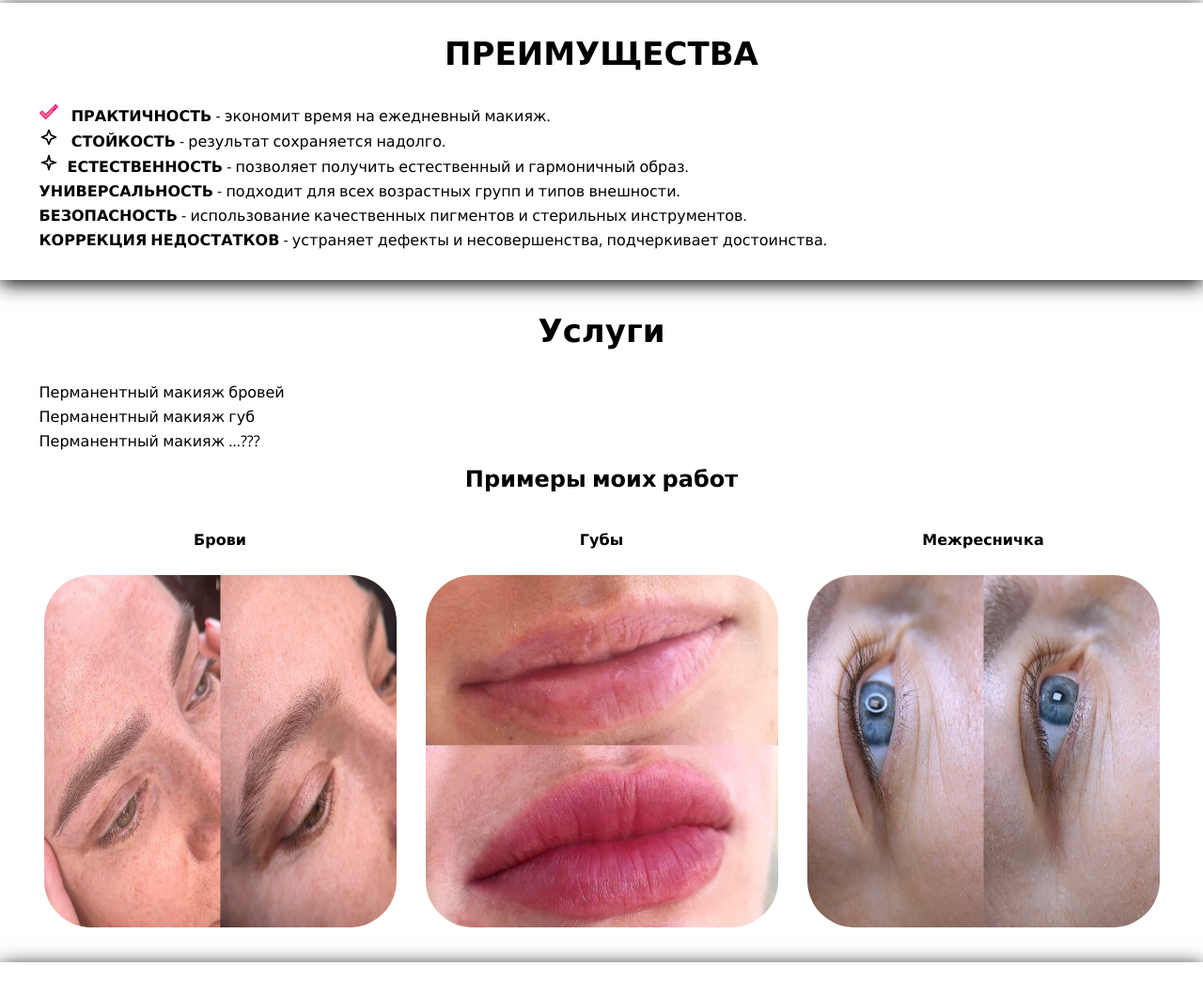
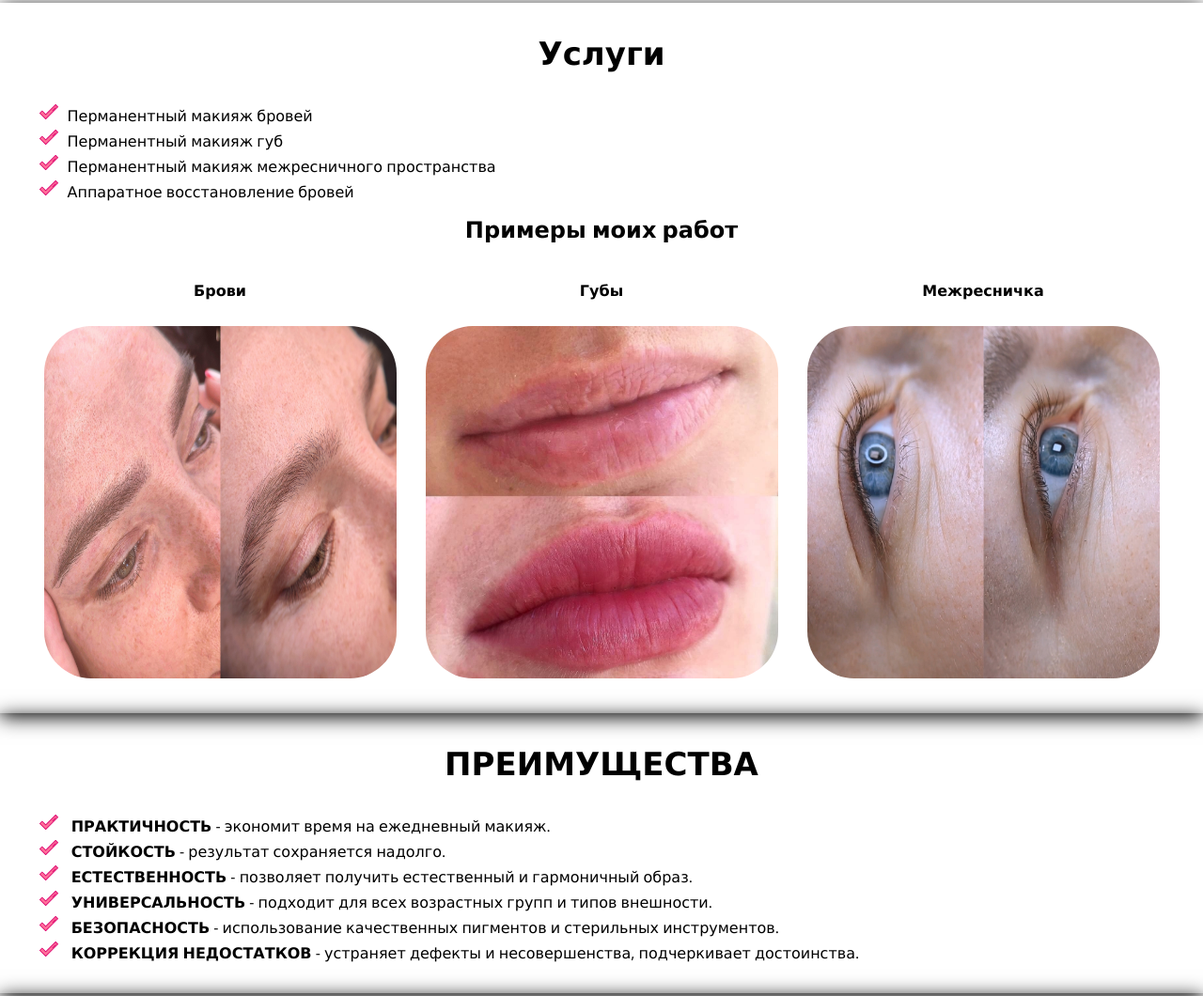
Before and after one commit to IrinaMIrina/permanent-st, a plain HTML site: page permanent-st/index.html in a window 1280 px wide. Shown: the part 443-1503 px from the top of the page at 94% size. Drawn offline with nearby package versions, Linux system fonts and the light colour scheme.

Commit message:
init:space

```diff
--- a/permanent-st/index.html
+++ b/permanent-st/index.html
@@ -47,33 +47,14 @@
             </div>
         </div>
     </section>
-
-    <section class="tools">
-        <div class="wrapper">
-            <div class="tools_content">
-                <h2>ПРЕИМУЩЕСТВА</h2>
-                <ul class="list">
-                    <li><img src="./img/svg4.svg" alt="tick" class="svg aboutme__svg">
-                        <strong>ПРАКТИЧНОСТЬ</strong> -  экономит время на ежедневный макияж.</li>
-                    <li>
-                        <img src="./img/svgstar1.svg" alt="tick" class="svg aboutme__svg">
-                        <strong>СТОЙКОСТЬ</strong> - результат сохраняется надолго.</li>
-                    <li><img src="./img/svgstar2.svg" alt="tick" class="svg aboutme__svg"><strong>ЕСТЕСТВЕННОСТЬ</strong> - позволяет получить естественный и гармоничный образ.</li>
-                    <li><strong>УНИВЕРСАЛЬНОСТЬ</strong> - подходит для всех возрастных групп и типов внешности.</li>
-                    <li><strong>БЕЗОПАСНОСТЬ</strong> - использование качественных пигментов и стерильных инструментов.</li>
-                    <li><strong>КОРРЕКЦИЯ НЕДОСТАТКОВ</strong> - устраняет дефекты и несовершенства, подчеркивает достоинства.</li>
-                </ul>
-            </div>
-        </div>
-    </section>
-
     <section class="myart" id="myart">
         <div class="wrapper">
             <h2>Услуги</h2>
             <ul class="list myart__list">
-                <li>Перманентный макияж бровей</li>
-                <li>Перманентный макияж губ</li>
-                <li>Перманентный макияж ...???</li>
+                <li><img src="./img/svg4.svg" alt="tick" class="svg aboutme__svg">Перманентный макияж бровей</li>
+                <li><img src="./img/svg4.svg" alt="tick" class="svg aboutme__svg">Перманентный макияж губ</li>
+                <li><img src="./img/svg4.svg" alt="tick" class="svg aboutme__svg">Перманентный макияж межресничного пространства</li>
+                <li><img src="./img/svg4.svg" alt="tick" class="svg aboutme__svg">Аппаратное восстановление бровей</li>
             </ul>
             <h3 class="myart_h3">Примеры моих работ</h3>
             <div class="layout-3-column myart-container">
@@ -89,6 +70,28 @@
                     <h4>Межресничка</h4>
                     <img src="./img/photo3.jpg" width="375" height="375" alt="promos" class="promo_img">
                 </div>
+            </div>
+        </div>
+    </section>
+     <section class="tools">
+        <div class="wrapper">
+            <div class="tools_content">
+                <h2>ПРЕИМУЩЕСТВА</h2>
+                <ul class="list">
+                    <li><img src="./img/svg4.svg" alt="tick" class="svg aboutme__svg">
+                        <strong>ПРАКТИЧНОСТЬ</strong> -  экономит время на ежедневный макияж.</li>
+                    <li>
+                        <img src="./img/svg4.svg" alt="tick" class="svg aboutme__svg">
+                        <strong>СТОЙКОСТЬ</strong> - результат сохраняется надолго.</li>
+                    <li><img src="./img/svg4.svg" alt="tick" class="svg aboutme__svg">
+                        <strong>ЕСТЕСТВЕННОСТЬ</strong> - позволяет получить естественный и гармоничный образ.</li>
+                    <li><img src="./img/svg4.svg" alt="tick" class="svg aboutme__svg">
+                        <strong>УНИВЕРСАЛЬНОСТЬ</strong> - подходит для всех возрастных групп и типов внешности.</li>
+                    <li><img src="./img/svg4.svg" alt="tick" class="svg aboutme__svg">
+                        <strong>БЕЗОПАСНОСТЬ</strong> - использование качественных пигментов и стерильных инструментов.</li>
+                    <li><img src="./img/svg4.svg" alt="tick" class="svg aboutme__svg">
+                        <strong>КОРРЕКЦИЯ НЕДОСТАТКОВ</strong> - устраняет дефекты и несовершенства, подчеркивает достоинства.</li>
+                </ul>
             </div>
         </div>
     </section>
@@ -118,13 +121,13 @@
                 <div class="myart__picture">
                     <img src="./img/img_sert.jpg" width="375" height="375" alt="promos" class="promo_img">
                 </div>
-                <div class="aboutme myart__picture">
+                <div class="myart__picture">
                     <img src="./img/IMG_0322.jpeg" width="375" height="375" alt="promos" class="promo_img">
                 </div>
-                <div class="aboutme myart__picture">
+                <div class="myart__picture">
                     <img src="./img/IMG_0323.jpeg" width="375" height="375" alt="promos" class="promo_img">
                 </div>
-                <div class="aboutme myart__picture">
+                <div class="myart__picture">
                     <img src="./img/IMG_0324.jpeg" width="375" height="375" alt="promos" class="promo_img">
                 </div>
             </div>
--- a/permanent-st/style.css
+++ b/permanent-st/style.css
@@ -168,6 +168,7 @@ transition: all .3s ease-out;
 
 .myart{
     padding: 30px 0;
+    box-shadow: 0px 4px 20px rgba( 0, 0, 0.05);
 }
 
 .layout-3-column{
@@ -285,6 +286,10 @@ transition: all .3s ease-out;
         font-size: 1.6rem;
         line-height: 2.4rem;
     }
+
+    /*h4{
+        margin-top: 0px;
+    }*/
     .header{
         padding: 5px 0 5px;
     }
@@ -302,6 +307,10 @@ transition: all .3s ease-out;
     .myart_h3{
         margin-bottom: 10px;
     }
+
+    .myart__list{
+        margin-bottom: 30px;
+    }
     .list{
         list-style-type: none;
     }
```
